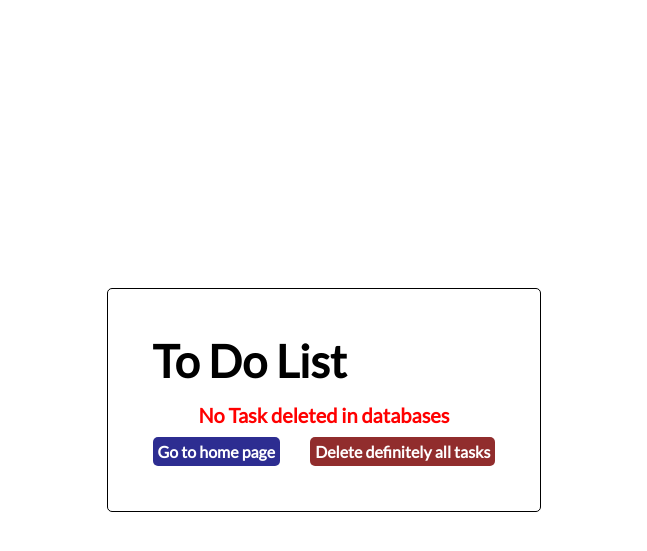
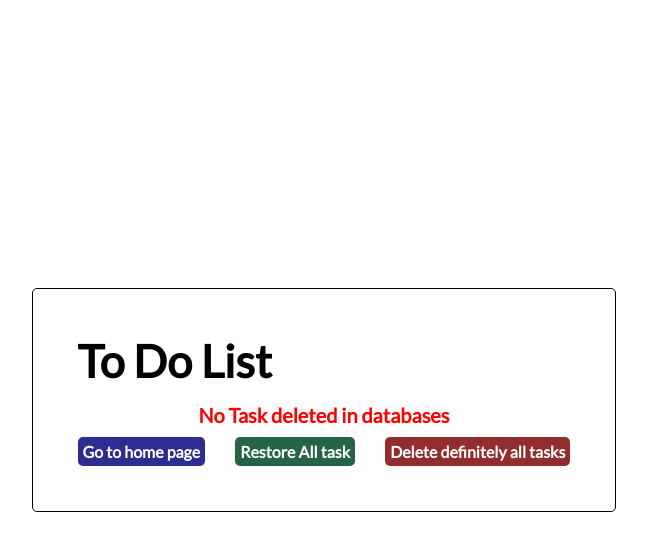
Before and after one commit to yandakiY/toDoList-Django, a Django app: page /todolist/viewTaskDelete in a window 1280 px wide. Shown: the top 551 px of the page, without its empty margins (316-963 px from the left). Run offline with Django 4.2, Linux system fonts and the light colour scheme; data comes from the database, SQL or seed files in the repository; both versions use the stored data as it was after the commit.

Commit message:
Implementation restore All task

```diff
--- a/toDoList/static/toDoList/task_deleted.css
+++ b/toDoList/static/toDoList/task_deleted.css
@@ -39,8 +39,17 @@ h1{
     padding:5px;
     border-radius: 5px;
 }
+
 #content #bottom #goHome{
     background-color: rgba(21, 21, 132, 0.893);
+    color:white;
+    font-weight: bold;
+    padding:5px;
+    border-radius: 5px;
+}
+
+#content #bottom #restoreAllTask{
+    background-color: rgba(14, 82, 48, 0.893);
     color:white;
     font-weight: bold;
     padding:5px;
@@ -85,7 +94,7 @@ table td{
 table tr td #restore{
     /* text-decoration: underline; */
     border:solid 1px;
-    background-color: rgba(21, 21, 132, 0.893);
+    background-color: rgba(14, 82, 48, 0.893);
     padding: 2px;
     color:white;
 
--- a/toDoList/templates/toDoList/task_deleted.html
+++ b/toDoList/templates/toDoList/task_deleted.html
@@ -48,6 +48,7 @@
         {% comment %} <a href="{% url '' %}">Task deleted</a> {% endcomment %}
         <div id="bottom">
             <a id="goHome" href="{% url 'toDoList:index' %}">Go to home page</a>
+            <a id="restoreAllTask" href="{% url 'toDoList:restoreAllTask' %}">Restore All task</a>
             <a id="deleteAlldefinitely" href="{% url 'toDoList:removeDefinitelyAllTask' %}">Delete definitely all tasks</a>
         </div>
     </div>
--- a/toDoList/urls.py
+++ b/toDoList/urls.py
@@ -8,6 +8,7 @@ urlpatterns = [
     path('<int:task_id>/deleteTask' , views.deleteTask , name="deleteTask"),
     path('deleteAllTask' , views.deleteAllTask , name='deleteAllTask'),
     path('<int:task_id>/restoreTask' , views.restoreTask , name="restoreTask"),
+    path('restoreAllTask' , views.restoreAllTask , name="restoreAllTask"),
     path('removeDefinitelyAllTask' , views.removeDefinitelyAllTask , name="removeDefinitelyAllTask"),
     path('viewTaskDelete' , views.TaskDeletedView.as_view() , name="viewTaskDelete"),
     path('<int:task_id>/removeDefinitelyTask' , views.removeDefinitelyTask , name="removeDefinitelyTask")
--- a/toDoList/views.py
+++ b/toDoList/views.py
@@ -144,3 +144,21 @@ def removeDefinitelyAllTask(request):
         return HttpResponseRedirect(reverse("toDoList:viewTaskDelete" , args=()))
     # return to Home page
     return HttpResponseRedirect(reverse("toDoList:viewTaskDelete" , args=()))
+
+def restoreAllTask(request):
+    # get all task with task.view = False
+    lists_all_tasks_deleted = [task.id for task in Task.objects.all() if task.view == False]
+
+    if len(lists_all_tasks_deleted) != 0:
+
+        for task_id in lists_all_tasks_deleted:
+            # get item , with the id in the lists
+            t = get_object_or_404(Task , id=task_id)
+            # change task view to True
+            t.view = True
+            # save change
+            t.save()
+    else:
+        return HttpResponseRedirect(reverse("toDoList:viewTaskDelete" , args=()))
+    # return to Home page
+    return HttpResponseRedirect(reverse("toDoList:viewTaskDelete" , args=()))
```
Also changed, not shown: db.sqlite3.
